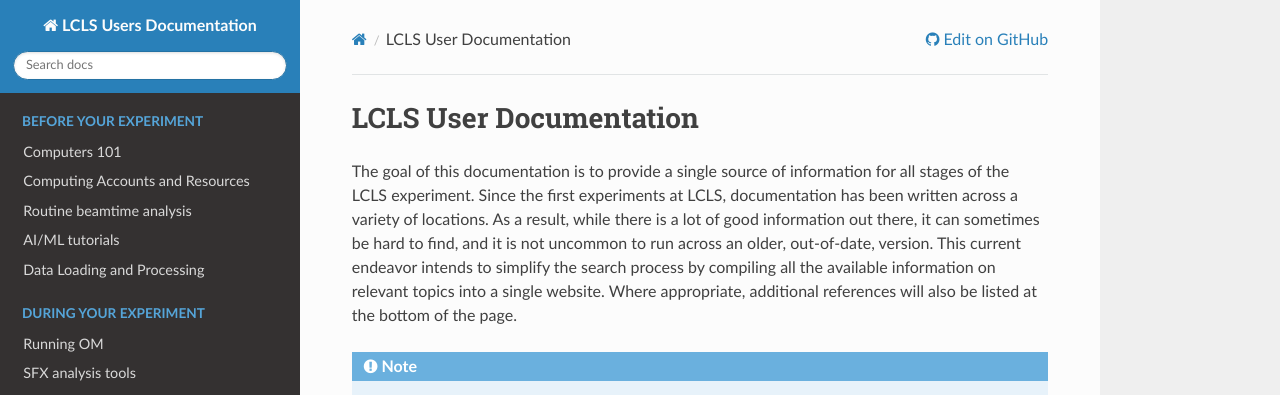
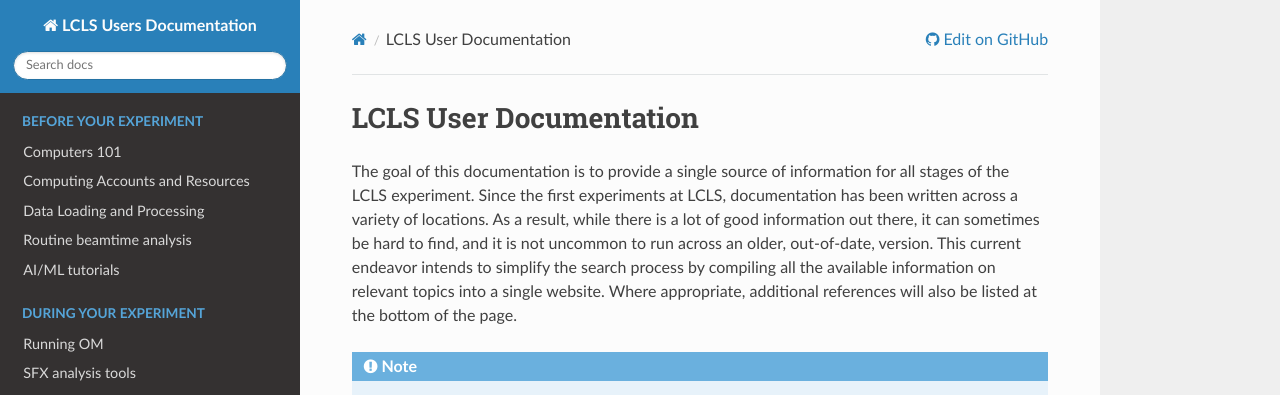
Before and after one commit to lcls-users/lcls-users, an MkDocs documentation site: the page built from docs/index.md, in a window 1280 px wide. Shown: the top 395 px of the page. Built offline with MkDocs 1.6.1, drawn with Linux system fonts in a browser that asks for light colours; nearby versions of some CDN libraries; part of the change alters nothing that is shown.

Commit message:
moving the page up in the side bar

```diff
--- a/mkdocs.yml
+++ b/mkdocs.yml
@@ -10,9 +10,9 @@ nav:
     - Before your experiment:
         - Computers 101: 'tutorials/computers101.md'
         - Computing Accounts and Resources: 'before/accounts.md'
+        - Data Loading and Processing: 'before/data.md'
         - Routine beamtime analysis: 'before/analysis.md'
         - AI/ML tutorials: 'before/aiml_tutorials.md'
-        - Data Loading and Processing: 'before/data.md'
     - During your experiment:
         - Running OM: 'during/om.md'
         - SFX analysis tools: 'during/sfx.md'
```
